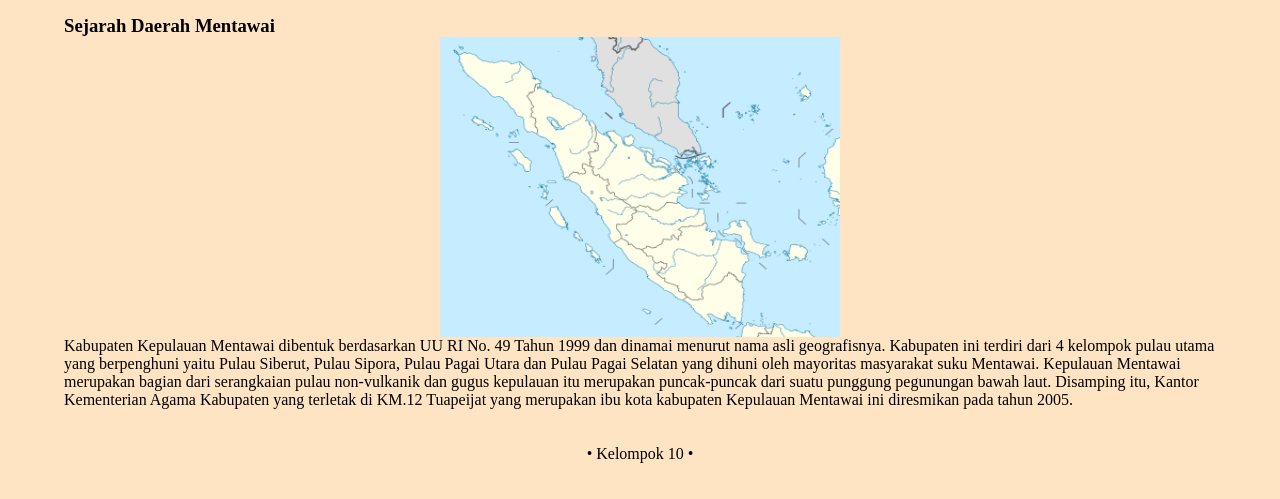
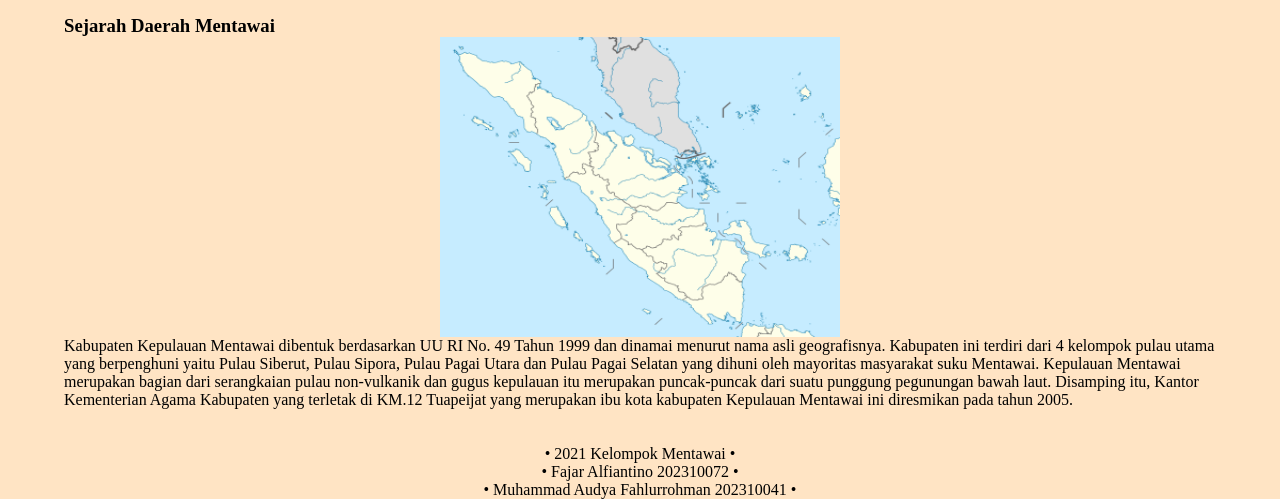
Before and after one commit to fajaralf/Web-Mentawai, a plain HTML site: page index.html in a window 1280 px wide. Shown: the part 592-1091 px from the top of the page. Before the commit the page ends 1055 px from the top, so only its background shows below. Drawn offline with Linux system fonts and the light colour scheme.

Commit message:
Update index.html

```diff
--- a/index.html
+++ b/index.html
@@ -68,7 +68,9 @@
   <br>
   <footer>
     <nav class="footer">
-      <p> • Kelompok 10 • </p>
+      <p> • 2021 Kelompok Mentawai • </p>
+      <p> • Fajar Alfiantino 202310072 • </p>
+      <p> • Muhammad Audya Fahlurrohman 202310041 • </p>
     </nav>
   </footer>
 </body>
```
